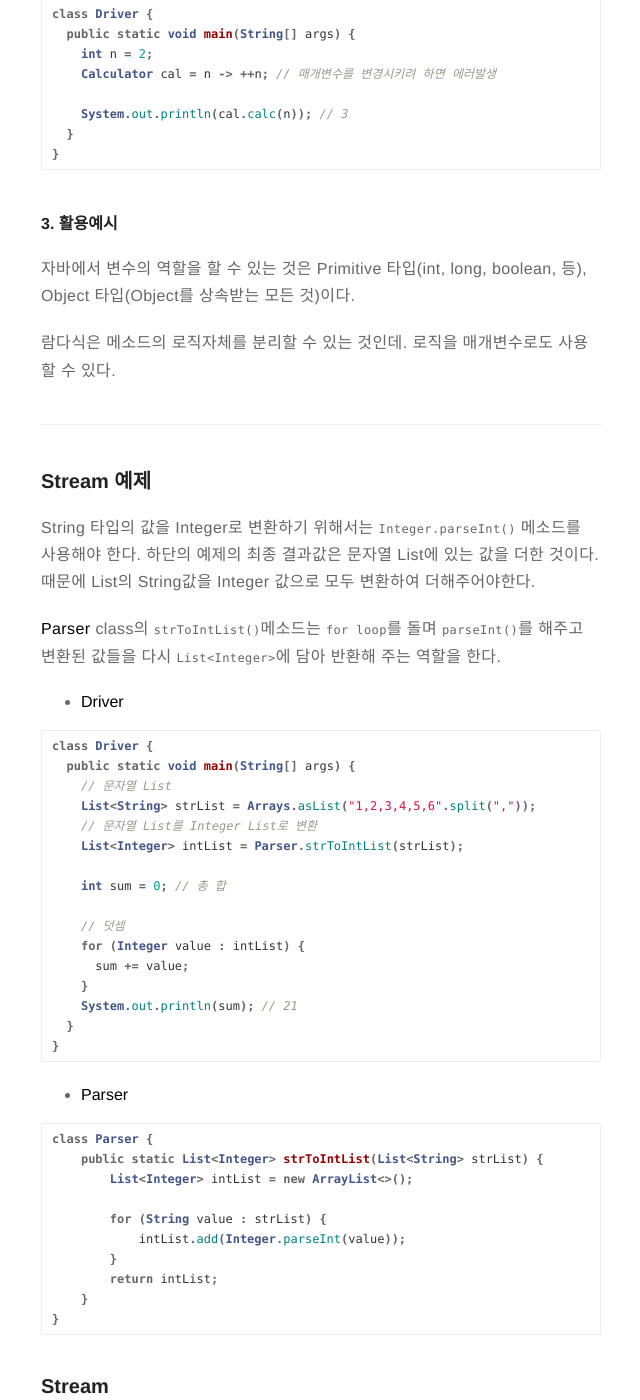
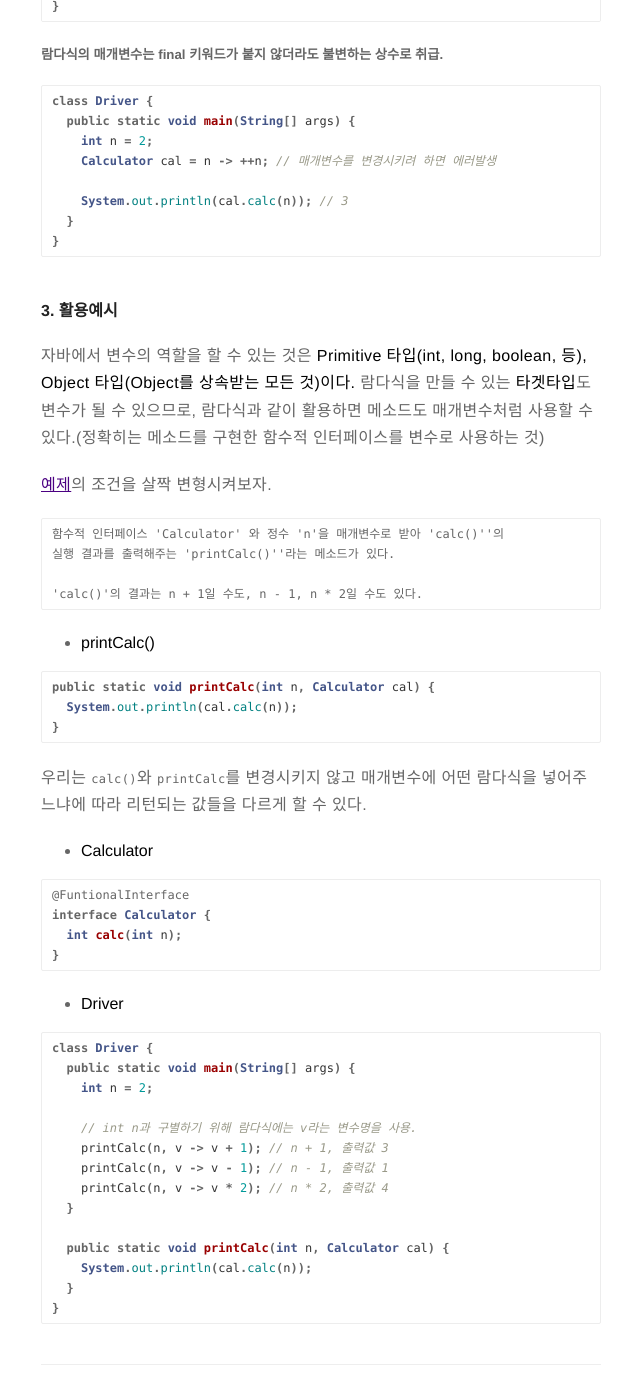
Before and after one commit to Sehun-Kim/blog, a Jekyll site: the page built from _posts/2018-10-29-java-lambda-stream.markdown, in a window 1280 px wide and 1400 px high, scrolled down 4428 px. Shown: the whole window, without its empty margins (319-959 px from the left). Built offline with Jekyll 4.4.1, drawn with Linux system fonts in a browser that asks for light colours; comment, search, counter and statistics services are not loaded; some of the changed text lies outside the part shown.

Commit message:
lambda finish

````diff
--- a/_posts/2018-10-29-java-lambda-stream.markdown
+++ b/_posts/2018-10-29-java-lambda-stream.markdown
@@ -18,7 +18,7 @@
 ---
 
 ## Summary:
-Java 8부터 추가된 **Stream** API와 **Lambda** API가 어떻게 쓰이는지 간단하게 정리해보겠다.
+Java 8부터 추가된 **Stream** `API`와 **Lambda** `API`가 어떻게 쓰이는지 간단하게 정리해보겠다.
 > 참고자료 :
 > - [람다식 - 기본 문법, 타겟 타입과 함수적 인터페이스](http://palpit.tistory.com/671)
 > - [Java Study Group](https://rebeccacho.gitbooks.io/java-study-group/content/chapter14.html)
@@ -31,7 +31,7 @@
 ---
 
 ### <a id="1"></a>Lambda 예제 코드
-`Calculator`라는 클래스는 `calc()`라는 메소드를 가지고 있다. `calc()`는 매개변수 `n`을 받아 1을 증가시켜 리턴해준다.
+`Calculator`클래스는 `calc()`라는 메소드를 가지고 있다. `calc()`는 매개변수 `n`을 받아 1을 증가시켜 리턴한다.
 
 {% highlight java %}
 class Calculator {
@@ -77,7 +77,7 @@
 - **implements한 class**를 생성
 - **익명 클래스**로 생성
 
-인터페이스는 인터페이스 자체로 구현체(객체)를 만들 수 없지만, **인터페이스의 추상 메소드를 생성과 동시에 {}으로 @Override해서** 구현할 수 있다. 하단은 `calc()` 메소드를 가진 `Calculator` 인터페이스를 **익명클래스**를 사용해 객체화한 것이다.
+인터페이스는 인터페이스 자체로 구현체(객체)를 만들 수 없지만, **인터페이스의 추상 메소드를 생성과 동시에 {}으로 감싼 곳에 @Override 하여** 구현할 수 있다. 하단은 `calc()` 메소드를 가진 `Calculator` 인터페이스를 **익명클래스** 방식으로 인스턴스화한 것이다.
 
 {% highlight java %}
 class Driver {
@@ -97,7 +97,7 @@
 {% endhighlight %}
 
 #### 1. 람다의 기본식
-람다식에서 생성되는 익명구현객체는 기반이 되는 *interface*의 타입을 갖는다. 이것을 **타겟타입**이라 한다. 우리가 람다식으로 바꿀 메소드는 `calc()`이므로 `Calculator`가 타겟 타입이라고 볼 수 있다.
+람다식에서 생성되는 *'익명구현객체는 기반이 되는 interface의 타입을 갖는다.'* 이것을 **타겟타입**이라 한다. 우리가 람다식으로 바꿀 메소드는 `calc()`이므로 람다식의 타겟타입은 `Calculator`이다.
 
 ##### Calculator의 calc()를 람다의 기본식으로 구현
 {% highlight java %}
@@ -132,13 +132,14 @@
     int n = 2;
     // (매개변수) -> {구현로직}
     Calculator cal = n -> {return n + 1;};
+    // 매개변수가 없는 경우 무조건 ()가 필요함. () -> {return "hi";}
 
     System.out.println(cal.calc(n)); // 3
   }
 }
 {% endhighlight %}
 
-##### 로직이 한 줄안에 끝나는 경우 ```{}```과 ```return```을 제거할 수 있다.
+##### 로직이 한 줄안에 끝나는 경우 `{}`과 `return`을 제거할 수 있다.
 {% highlight java %}
 class Driver {
   public static void main(String[] args) {
@@ -151,9 +152,14 @@
 {% endhighlight %}
 
 #### 2. 타겟 타입
-람다식은 컴파일러가 해석하여 자동으로 **익명구현객체**로 만들어준다. 이 때 람다식의 타겟 타입이 될 인터페이스는 *2개 이상의 추상 메소드를 가지면 안된다.* 그렇게 되면 컴파일러가 해당 람다식이 어떤 메소드를 구현한 것인지 알 수 없기 때문이다.
+###### [JAVA 표준 함수적 인터페이스 API]
+![Screenshot](http://oracle.moazine.com/images_sabo/Oracle/39/img15_2.jpg)
 
-`@FuntionalInterface`는 이것을 명시적으로 선언하고 강제하는 어노테이션이다. 이런식으로 선언된 인터페이스를 람다식의 **타겟 타입** 혹은 **함수적 인터페이스** 라 한다.
+컴파일러는 람다식을 해석하여 자동으로 **익명구현객체**로 만든다. 이 때 람다식의 타겟 타입이 될 인터페이스는 *2개 이상의 추상 메소드를 가지면 안된다.* 그렇게 되면 컴파일러가 해당 람다식이 타겟 타입의 어떤 메소드를 구현한 것인지 알 수 없기 때문이다.
+
+`@FuntionalInterface`는 이것을 명시적으로 선언하고 강제하는 어노테이션이다. 이런식으로 선언된 인터페이스를 람다식의 **함수적 인터페이스** 라 한다.
+
+##### @FuntionalInterface 함수적 인터페이스 선언
 {% highlight java %}
 @FuntionalInterface // 어노테이션을 붙히고 2개 이상의 추상메소드를 만들면 컴파일 에러가 발생한다.
 interface Calculator {
@@ -180,10 +184,49 @@
 
 
 #### 3. 활용예시
-자바에서 변수의 역할을 할 수 있는 것은 Primitive 타입(int, long, boolean, 등), Object 타입(Object를 상속받는 모든 것)이다.
+자바에서 변수의 역할을 할 수 있는 것은 **Primitive 타입(int, long, boolean, 등), Object 타입(Object를 상속받는 모든 것)이다.** 람다식을 만들 수 있는 **타겟타입**도 변수가 될 수 있으므로, 람다식과 같이 활용하면 메소드도 매개변수처럼 사용할 수 있다.(정확히는 메소드를 구현한 함수적 인터페이스를 변수로 사용하는 것)
 
-람다식은 메소드의 로직자체를 분리할 수 있는 것인데. 로직을 매개변수로도 사용 할 수 있다.
+[예제](#1)의 조건을 살짝 변형시켜보자.
+```
+함수적 인터페이스 'Calculator' 와 정수 'n'을 매개변수로 받아 'calc()''의
+실행 결과를 출력해주는 'printCalc()''라는 메소드가 있다.
 
+'calc()'의 결과는 n + 1일 수도, n - 1, n * 2일 수도 있다.
+```
+
+- **printCalc()**
+{% highlight java %}
+public static void printCalc(int n, Calculator cal) {
+  System.out.println(cal.calc(n));
+}
+{% endhighlight %}
+
+우리는 `calc()`와 `printCalc`를 변경시키지 않고 매개변수에 어떤 람다식을 넣어주느냐에 따라 리턴되는 값들을 다르게 할 수 있다.
+- **Calculator**
+{% highlight java %}
+@FuntionalInterface
+interface Calculator {
+  int calc(int n);
+}
+{% endhighlight %}
+
+- **Driver**
+{% highlight java %}
+class Driver {
+  public static void main(String[] args) {
+    int n = 2;
+
+    // int n과 구별하기 위해 람다식에는 v라는 변수명을 사용.
+    printCalc(n, v -> v + 1); // n + 1, 출력값 3
+    printCalc(n, v -> v - 1); // n - 1, 출력값 1
+    printCalc(n, v -> v * 2); // n * 2, 출력값 4
+  }
+
+  public static void printCalc(int n, Calculator cal) {
+    System.out.println(cal.calc(n));
+  }
+}
+{% endhighlight %}
 
 ---
 
@@ -227,6 +270,6 @@
 }
 {% endhighlight %}
 
-### Stream
+## Stream
 
 ---
````
Also changed, not shown: other parts of _posts/2018-10-29-java-lambda-stream.markdown (+3 -5 lines).
